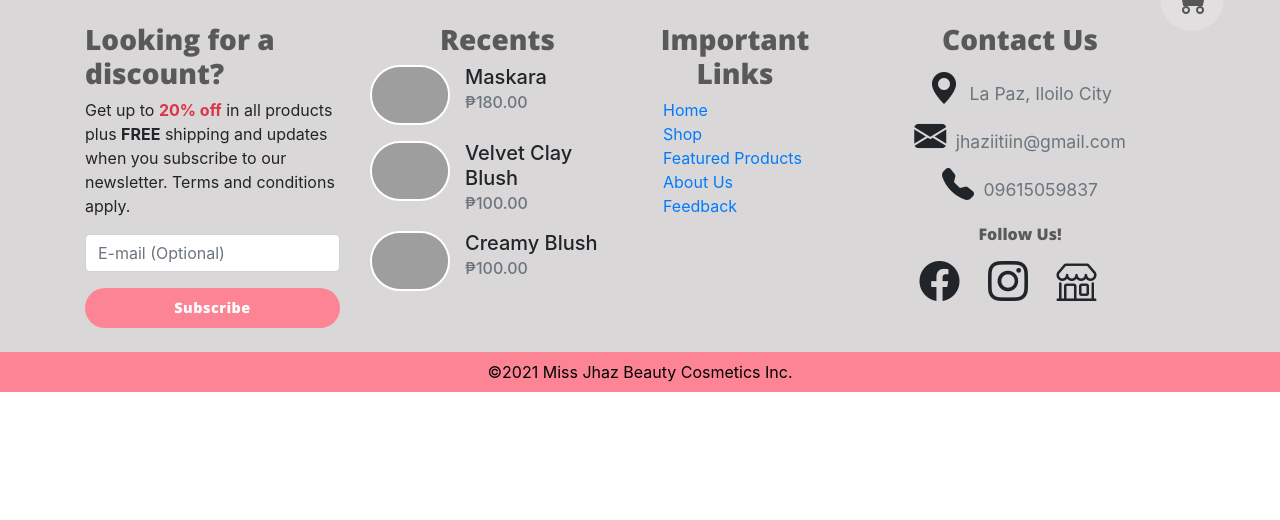
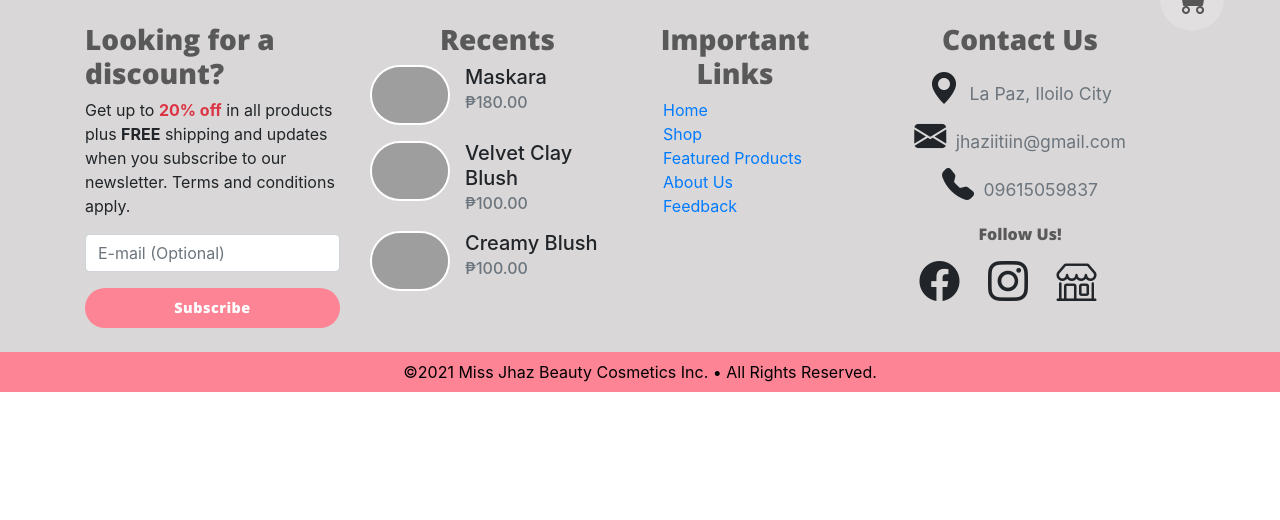
Before and after one commit to jjpormento21/TheJaJeJiJoJu, a Flask app: page /blank in a window 1280 px wide. Shown: the part 162-682 px from the top of the page. Run offline with Flask 2, Linux system fonts and the light colour scheme; some libraries are stand-ins or nearby versions; grey boxes are pictures that could not be loaded.

Commit message:
optimized base

```diff
--- a/templates/base.html
+++ b/templates/base.html
@@ -43,7 +43,6 @@
 
   <div class="container">
     <hr style="background-color: #FC8495;">
-  </div>
 
     <button id="cartButton">
       <span class="badge badge-pill badge-danger" id="cartBadge" role="button" style="visibility: hidden;"></span>
@@ -65,6 +64,7 @@
       <div class="cart-footer text-right">
         <button class="btn btn-link" onclick="closeCart()" role="button">Close</button>
         <a href="/checkout" class="btn btn-main">Checkout</a>
+      </div>
     </div>
   </div>
 
@@ -173,7 +173,7 @@
     </div>
 
     <div id="footerCopyright">
-      &copy;2021 Miss Jhaz Beauty Cosmetics Inc.
+      &copy;2021 Miss Jhaz Beauty Cosmetics Inc. • All Rights Reserved.
     </div>
   </footer>
 
```
Lines whose indentation alone changed are shown as unchanged.
